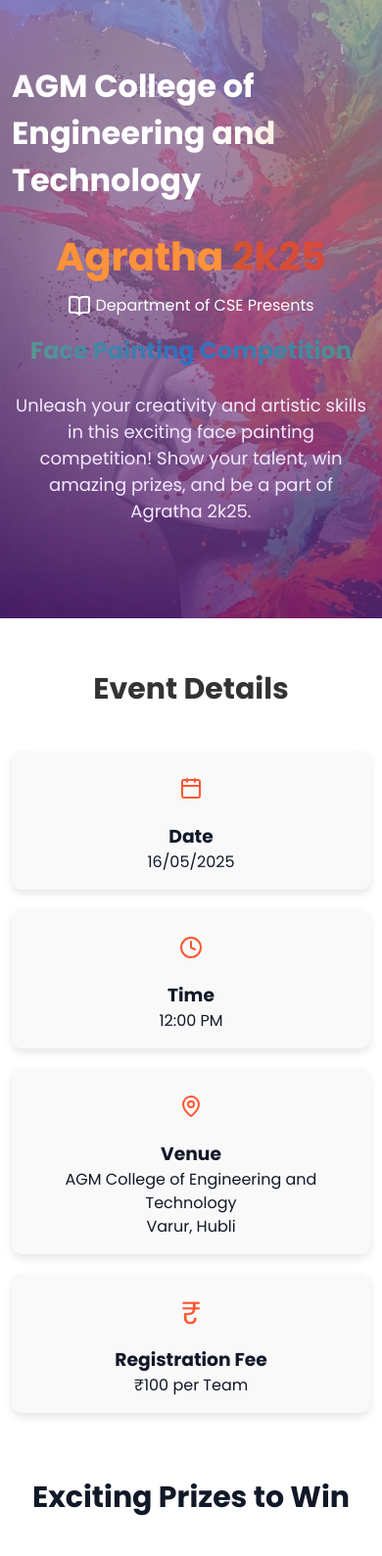
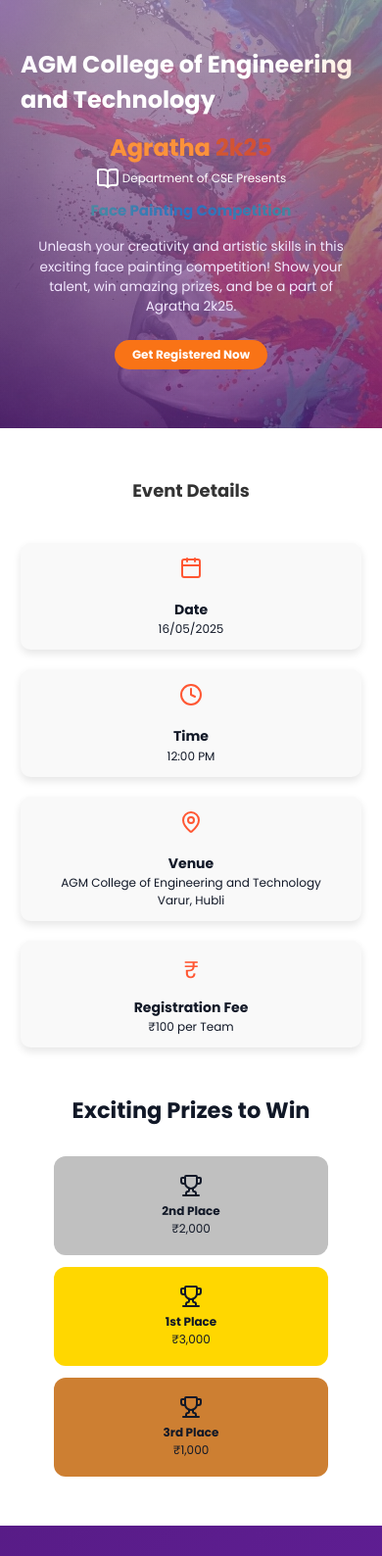
Before and after one commit to koppalshashi/event, a plain HTML site: page index.html in a window 390 px wide. Shown: the top 1588 px of the page at 98% size. Drawn offline with nearby package versions, Linux system fonts and the light colour scheme.

Commit message:
Update style.css

```diff
--- a/style.css
+++ b/style.css
@@ -26,6 +26,7 @@
 
 html {
     scroll-behavior: smooth;
+    font-size: 16px; /* base font size */
 }
 
 body {
@@ -42,40 +43,37 @@ body {
 
 /* Hero Section */
 .hero {
-    /* background: linear-gradient(to right, var(--color-purple-800), var(--color-purple-900)); */
     background:
-        linear-gradient(rgba(172, 148, 192, 0.7), rgba(88, 28, 135, 0.7)), /* semi-transparent overlay for readability */
+        linear-gradient(rgba(172, 148, 192, 0.7), rgba(88, 28, 135, 0.7)),
         url('image2.png') no-repeat center center/cover;
     color: white;
-    padding: 4rem 0;
+    padding: 4rem 1rem;
     position: relative;
     overflow: hidden;
 }
 
-.hero::before {
+.hero::before, .hero::after {
     content: '';
     position: absolute;
+    border-radius: 50%;
+    filter: blur(2rem);
+    opacity: 0.2;
+}
+
+.hero::before {
     top: -4rem;
     left: -4rem;
     width: 8rem;
     height: 8rem;
     background: var(--color-purple-500);
-    opacity: 0.2;
-    border-radius: 50%;
-    filter: blur(2rem);
 }
 
 .hero::after {
-    content: '';
-    position: absolute;
     top: 5rem;
     right: -4rem;
     width: 12rem;
     height: 12rem;
     background: var(--color-orange-500);
-    opacity: 0.2;
-    border-radius: 50%;
-    filter: blur(2rem);
 }
 
 .college-logo {
@@ -84,18 +82,21 @@ body {
     justify-content: center;
     gap: 0.5rem;
     margin-bottom: 1rem;
+    flex-wrap: wrap;
 }
 
 .event-title {
     font-size: 3.5rem;
     text-align: center;
     margin: 1.5rem 0 0.5rem;
-    background: linear-gradient(270deg, #96e918, #db1d59, #cb7b19); /* Water-like gradient */
-    background-size: 300% 100%; /* Make the gradient larger for animation */
-    -webkit-background-clip: text; /* For Safari */
-    background-clip: text; /* Clip the background to the text */
-    color: transparent; /* Make the text color transparent */
-    animation: waterAnimation 1s linear infinite; /* Animation */
+    background: linear-gradient(270deg, #96e918, #db1d59, #cb7b19);
+    background-size: 300% 100%;
+    -webkit-background-clip: text;
+    background-clip: text;
+    color: transparent;
+    animation: waterAnimation 1s linear infinite;
+    line-height: 1.1;
+    word-wrap: break-word;
 }
 
 .event-title .highlight {
@@ -108,58 +109,65 @@ body {
     justify-content: center;
     gap: 0.25rem;
     color: var(--color-purple-200);
+    flex-wrap: wrap;
+    font-size: 1rem;
 }
 
 .event-subtitle {
     font-size: 1.875rem;
     text-align: center;
     margin: 1rem 0 1.5rem;
-    background: linear-gradient(270deg, #96e918, #2d6fc1, #b3fc21); /* Water-like gradient */
-    background-size: 300% 100%; /* Make the gradient larger for animation */
-    -webkit-background-clip: text; /* For Safari */
-    background-clip: text; /* Clip the background to the text */
-    color: transparent; /* Make the text color transparent */
-    animation: waterAnimation 2s linear infinite; /* Animation */
+    background: linear-gradient(270deg, #96e918, #2d6fc1, #b3fc21);
+    background-size: 300% 100%;
+    -webkit-background-clip: text;
+    background-clip: text;
+    color: transparent;
+    animation: waterAnimation 2s linear infinite;
+    line-height: 1.2;
+    padding: 0 0.5rem;
 }
 
 @keyframes waterAnimation {
     0% {
-        background-position: 0% 50%; /* Start position */
+        background-position: 0% 50%;
     }
     100% {
-        background-position: 100% 50%; /* End position */
+        background-position: 100% 50%;
     }
 }
+
 .event-description {
     max-width: 42rem;
     margin: 0 auto 2rem;
     text-align: center;
     color: var(--color-purple-100);
     font-size: 1.125rem;
+    padding: 0 1rem;
 }
 
+/* Adjust cta-button to be responsive and positioned better */
 .cta-button {
-    align-items: center;
     display: inline-block;
     background: var(--color-orange-500);
     color: white;
     padding: 0.75rem 2rem;
     border-radius: 9999px;
     text-decoration: none;
-    font-weight:700;
-    /* transition: all 1s; */
-    position: absolute;
-    right: 18cm;
+    font-weight: 700;
+    /* Positioning relative to container and flexible for small screens */
+    position: static;
+    margin: 0 auto;
+    display: block;
+    max-width: fit-content;
 }
 
 .cta-button:hover {
     background: var(--color-orange-600);
     transform: scale(1.05);
-    box-shadow: 0 4px 6px rgba(0, 0, 0, 0.1);
+    box-shadow: 0 4px 6px rgba(0,0,0,0.1);
 }
 
 /* Event Details Section */
-
 .detail-card {
     background: white;
     padding: 1.5rem;
@@ -176,7 +184,7 @@ body {
 
 .event-details {
     background: #fff;
-    padding: 50px 0;
+    padding: 50px 1rem;
 }
 
 .section-title {
@@ -198,10 +206,11 @@ body {
     background: #f9f9f9;
     padding: 20px;
     border-radius: 10px;
-    box-shadow: 0 4px 8px rgba(0, 0, 0, 0.1);
+    box-shadow: 0 4px 8px rgba(0,0,0,0.1);
     text-align: center;
 }
 
+/* Icon styles */
 .icon-wrapper {
     font-size: 2rem;
     color: #ff5733;
@@ -236,28 +245,32 @@ body {
 }
 
 .prize-card.first {
-    background: linear-gradient(to bottom, var(--color-orange-100), var(--color-yellow-200));
+    background: #ffd700;
     transform: scale(1.1);
+}
+
+.prize-card.second {
+    background: #c0c0c0;
+}
+
+.prize-card.third {
+    background: #cd7f32;
 }
 
 .prize-card:hover {
     transform: scale(1.05);
-    box-shadow: 0 8px 12px rgba(0, 0, 0, 0.1);
+    box-shadow: 0 8px 12px rgba(0,0,0,0.1);
 }
 
 .prize-card.first:hover {
     transform: scale(1.15);
 }
-.prize-card.first { background: #ffd700; }
-.prize-card.second { background: #c0c0c0; }
-.prize-card.third { background: #cd7f32; }
-
 
 /* Registration Section */
 .registration {
     background: linear-gradient(135deg, var(--color-purple-900), var(--color-purple-800));
     color: white;
-    padding: 4rem 0;
+    padding: 4rem 1rem;
     position: relative;
 }
 
@@ -265,16 +278,17 @@ body {
     background: rgba(255, 255, 255, 0.1);
     backdrop-filter: blur(8px);
     border-radius: 1rem;
-    padding: 2rem;
+    padding: 2rem 1rem;
     margin-top: 2.5rem;
     display: flex;
     flex-wrap: wrap;
     gap: 2rem;
+    justify-content: center;
 }
 
 .qr-section {
-    flex: 1;
-    min-width: 300px;
+    flex: 1 1 280px;
+    min-width: 280px;
     display: flex;
     justify-content: center;
     align-items: center;
@@ -282,7 +296,7 @@ body {
 
 .qr-code {
     background: white;
-    padding: 2rem;
+    padding: 1.5rem;
     border-radius: 0.5rem;
     width: 12rem;
     height: 12rem;
@@ -292,8 +306,8 @@ body {
 }
 
 .instructions {
-    flex: 2;
-    min-width: 300px;
+    flex: 2 1 320px;
+    min-width: 320px;
 }
 
 .steps {
@@ -348,7 +362,7 @@ body {
 
 /* Coordinators Section */
 .coordinators {
-    padding: 4rem 0;
+    padding: 4rem 1rem;
     background: var(--color-gray-50);
 }
 
@@ -371,7 +385,7 @@ body {
 
 .coordinator-cards {
     display: grid;
-    grid-template-columns: repeat(auto-fit, minmax(300px, 1fr));
+    grid-template-columns: repeat(auto-fit, minmax(280px, 1fr));
     gap: 1.5rem;
 }
 
@@ -382,29 +396,32 @@ body {
     display: flex;
     align-items: start;
     gap: 1rem;
-    box-shadow: 0 4px 6px rgba(0, 0, 0, 0.1);
+    box-shadow: 0 4px 6px rgba(0,0,0,0.1);
     transition: all 0.3s;
 }
 
 .coordinator-card:hover {
     transform: scale(1.05);
-    box-shadow: 0 8px 12px rgba(0, 0, 0, 0.1);
+    box-shadow: 0 8px 12px rgba(0,0,0,0.1);
 }
 
 .coordinator-card .info h4 {
     margin-bottom: 0.25rem;
+    font-size: 1.125rem;
 }
 
 .coordinator-card .info p {
     display: flex;
     align-items: center;
     gap: 0.25rem;
+    font-size: 0.95rem;
 }
 
 .coordinator-card .info a {
     color: var(--color-purple-700);
     text-decoration: none;
     transition: color 0.3s;
+    font-size: 0.95rem;
 }
 
 .coordinator-card .info a:hover {
@@ -415,12 +432,12 @@ body {
 .footer {
     background: var(--color-gray-900);
     color: var(--color-gray-300);
-    padding: 3rem 0;
+    padding: 3rem 1rem;
 }
 
 .footer-grid {
     display: grid;
-    grid-template-columns: repeat(auto-fit, minmax(250px, 1fr));
+    grid-template-columns: repeat(auto-fit, minmax(220px, 1fr));
     gap: 2rem;
     margin-bottom: 2rem;
 }
@@ -490,42 +507,73 @@ body {
 }
 
 /* Responsive Design */
+
+/* Medium devices (tablets, 768px and down) */
 @media (max-width: 768px) {
+    html {
+        font-size: 14px;
+    }
     .event-title {
         font-size: 2.5rem;
+        padding: 0 0.5rem;
     }
-
     .event-subtitle {
         font-size: 1.5rem;
+        padding: 0 0.5rem;
     }
-
     .registration-card {
         flex-direction: column;
+        gap: 1.5rem;
     }
-
-    .qr-section {
-        width: 100%;
+    .qr-section, .instructions {
+        min-width: 100%;
     }
-
     .prize-card.first {
         transform: none;
     }
-
     .prize-card.first:hover {
         transform: scale(1.05);
     }
 }
 
+/* Small devices (mobile phones, 480px and down) */
 @media (max-width: 480px) {
+    html {
+        font-size: 12px;
+    }
     .container {
         padding: 0 0.75rem;
     }
-
     .section-title {
-        font-size: 1.875rem;
+        font-size: 1.5rem;
     }
-
     .detail-card {
         padding: 1rem;
     }
+    .event-title {
+        font-size: 2rem;
+    }
+    .event-subtitle {
+        font-size: 1.25rem;
+    }
+    .cta-button {
+        padding: 0.5rem 1.5rem;
+        font-size: 1rem;
+        position: static;
+        margin: 1rem auto;
+        display: block;
+        max-width: fit-content;
+    }
+    .prizes-container {
+        flex-direction: column;
+        gap: 1rem;
+    }
+    .prize-card {
+        width: 100%;
+        max-width: 280px;
+        margin: 0 auto;
+    }
+    .coordinator-cards {
+        grid-template-columns: 1fr;
+    }
 }
```
